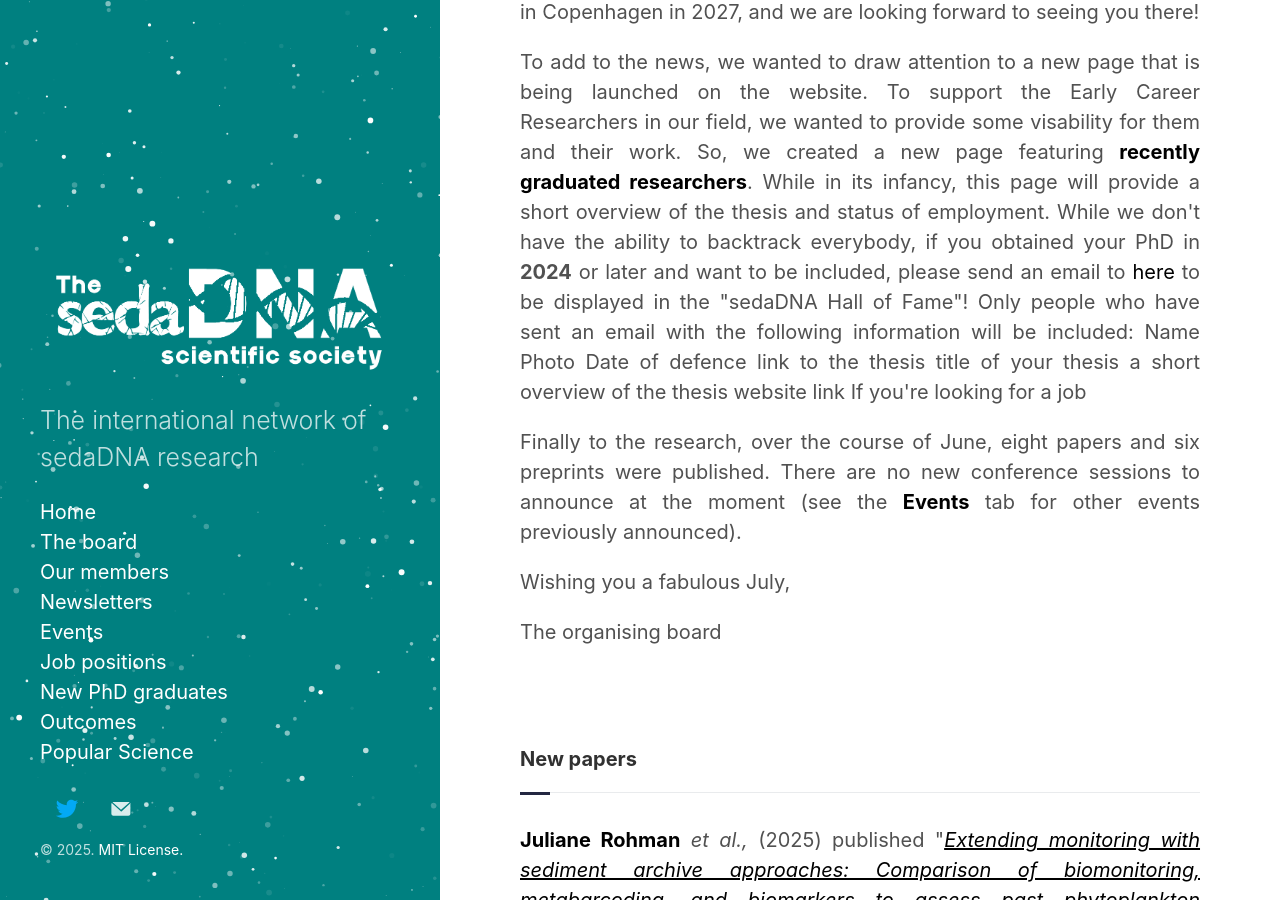
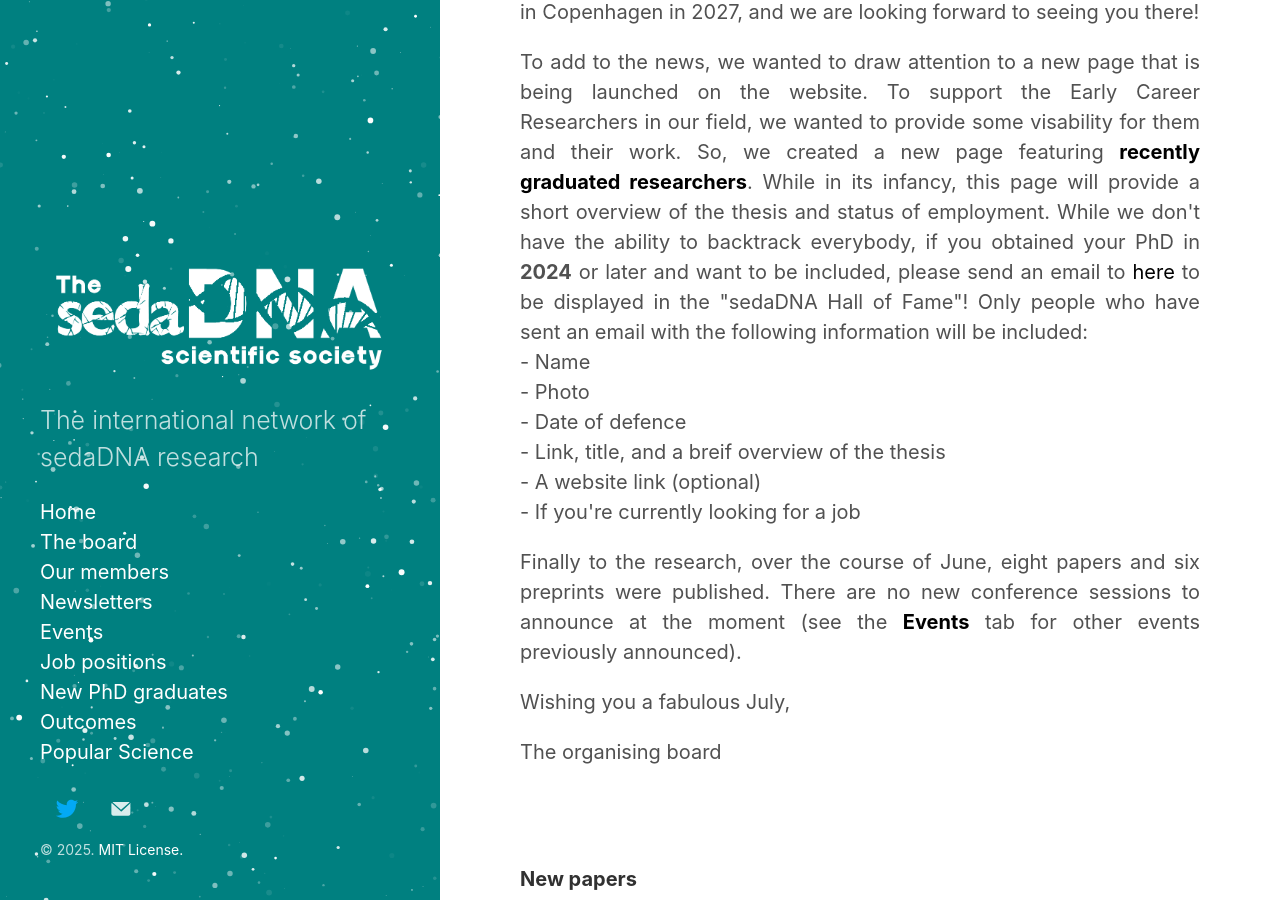
Before and after one commit to sedadna/sedadna.github.io, a Jekyll site: the page built from category/news/25-07.md, in a window 1280 px wide and 900 px high, scrolled down 537 px. Built offline with Jekyll 4.4.1, drawn with Linux system fonts in a browser that asks for light colours.

Commit message:
Update 25-07.md
Added in Alois email address

```diff
--- a/category/news/25-07.md
+++ b/category/news/25-07.md
@@ -14,15 +14,13 @@ title: July 2025 Newsletter
 
 <p align="justify">First, we wanted to say thank you to everyone who joined the sedaDNA conference in Tromsø! We hope you were able to catch up with everyone you wanted to, and maybe even managed to make some new friends. To all of you who couldn't make it; you were missed and we hope to see you next time. Finally, thank you to everyone in Tromsø for making the conference happen. The next sedaDNA conference will be in Copenhagen in 2027, and we are looking forward to seeing you there! </p>
 
-<p align="justify">To add to the news, we wanted to draw attention to a new page that is being launched on the website. To support the Early Career Researchers in our field, we wanted to provide some visability for them and their work. So, we created a new page featuring <a href="https://sedadna.github.io/category/new-graduates.html"><b>recently graduated researchers</b></a>. While in its infancy, this page will provide a short overview of the thesis and status of employment. While we don't have the ability to backtrack everybody, if you obtained your PhD in <b>2024</b> or later and want to be included, please send an email to <a href="">here</a> to be displayed in the "sedaDNA Hall of Fame"! Only people who have sent an email with the following information will be included:
-Name
-Photo
-Date of defence
- link to the thesis
- title of your thesis
- a short overview of the thesis
-website link
-If you're looking for a job
+<p align="justify">To add to the news, we wanted to draw attention to a new page that is being launched on the website. To support the Early Career Researchers in our field, we wanted to provide some visability for them and their work. So, we created a new page featuring <a href="https://sedadna.github.io/category/new-graduates.html"><b>recently graduated researchers</b></a>. While in its infancy, this page will provide a short overview of the thesis and status of employment. While we don't have the ability to backtrack everybody, if you obtained your PhD in <b>2024</b> or later and want to be included, please send an email to <a href="mailto:alois.n.reveret@uit.no">here</a> to be displayed in the "sedaDNA Hall of Fame"! Only people who have sent an email with the following information will be included:<br />
+- Name <br />
+- Photo <br />
+- Date of defence <br />
+- Link, title, and a breif overview of the thesis <br />
+- A website link (optional) <br />
+- If you're currently looking for a job<p/>
 
 <p align="justify">Finally to the research, over the course of June, eight papers and six preprints were published. There are no new conference sessions to announce at the moment (see the <a href="https://sedadna.github.io/category/events.html"><b>Events</b></a> tab for other events previously announced).</p>
 
```
